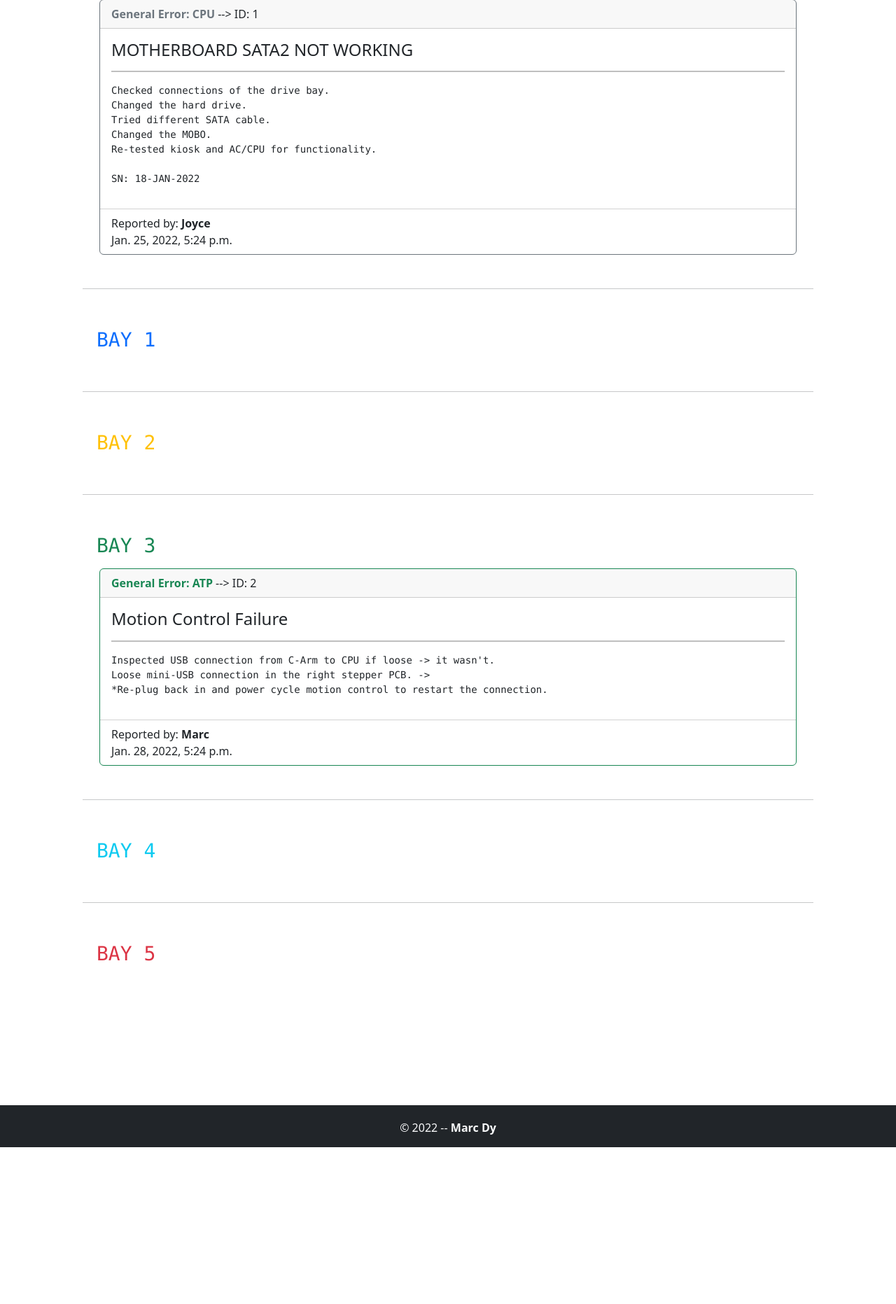
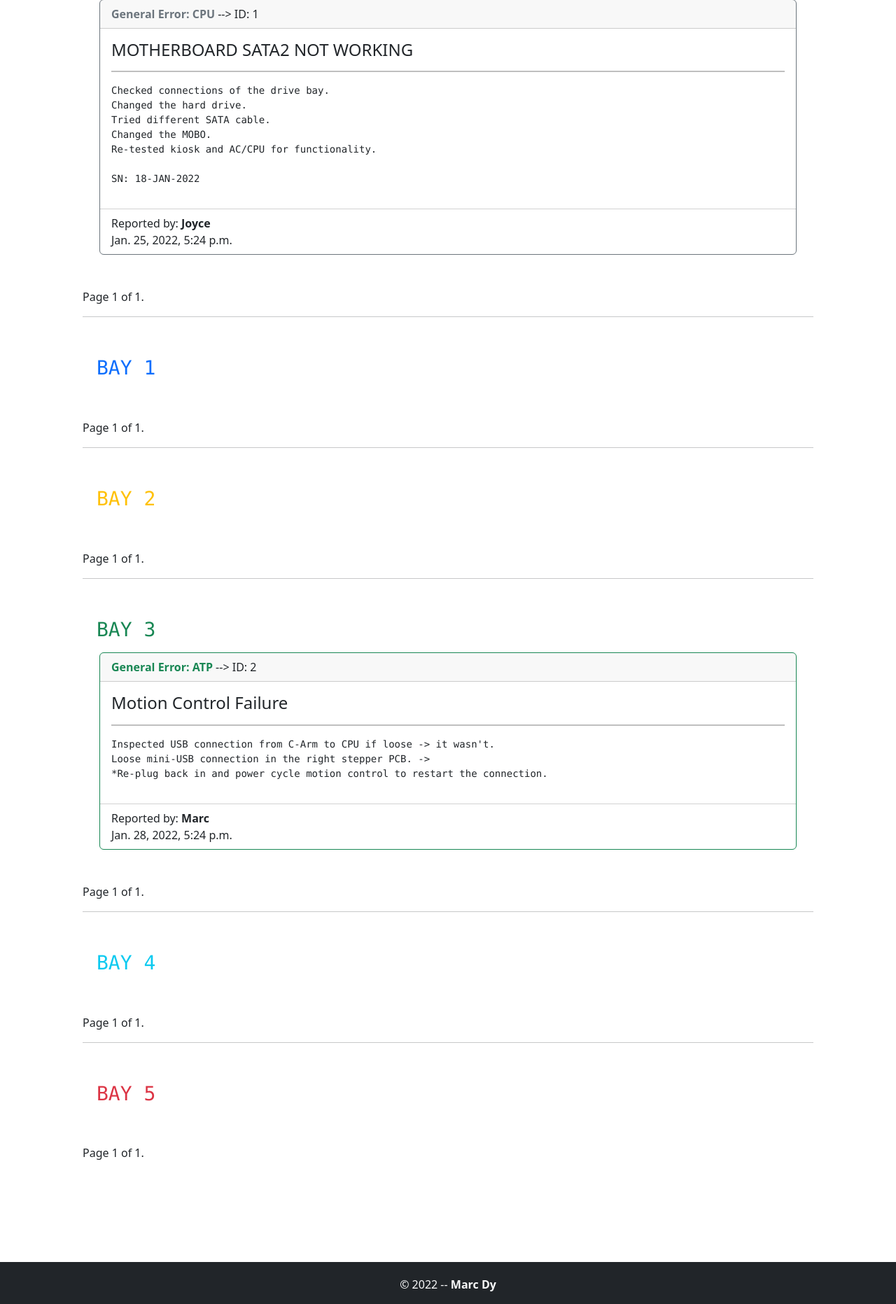
Before and after one commit to decentaro/DataCollectionForWork, a Django app: page /tek84Troubleshoot/errors/ in a window 1280 px wide. Shown: the part 502-2365 px from the top of the page at 70% size. Before the commit the page ends 2141 px from the top, so only its background shows below. Run offline with Django 4.2, Linux system fonts and the light colour scheme; a user stored in the database is signed in; data comes from the database, SQL or seed files in the repository; both versions use the stored data as it was after the commit; some libraries are stand-ins or nearby versions.

Commit message:
Implemented Pagination yet it needs further refactoring

```diff
--- a/tek84Troubleshoot/forms.py
+++ b/tek84Troubleshoot/forms.py
@@ -55,6 +55,7 @@ class EmployeeForm(UserCreationForm):
     )
 
 
+	# Custom Validators for the required fields.
 
 	def clean_username(self):
 		if User.objects.filter(username=self.cleaned_data['username']).exists():
--- a/tek84Troubleshoot/templates/accounts/password_change_done.html
+++ b/tek84Troubleshoot/templates/accounts/password_change_done.html
@@ -3,7 +3,7 @@
 {% block title %}Password Change Done{% endblock %}
 
 {% block content %}
-<div class="container-fluid p-5" id="index-border" style="width: 80%;">
+<div class="container-fluid p-5"  id="index-border" style="width: 80%;">
   <h1>Password Change Successful</h1>
   <p>Your password was changed.</p>
   <a href="{% url 'login' %}">Log In again</a>
--- a/tek84Troubleshoot/templates/accounts/password_reset_confirm.html
+++ b/tek84Troubleshoot/templates/accounts/password_reset_confirm.html
@@ -12,8 +12,10 @@
     {{ form.as_p }}
     <input type="submit" class="btn btn-outline-primary btn-lg mb-5" value="Change my password">
   </form>
+</div>
 {% else %}
-<p>The password reset link was invalid,possibly because it has already been used. Please request a new password reset.</p>
+<div class="container-fluid p-5" style="width: 80%; height: 70%;">
+  <p>The password reset link was invalid,possibly because it has already been used. Please request a new password reset.</p>
 </div>
 
 
--- a/tek84Troubleshoot/templates/accounts/password_reset_form.html
+++ b/tek84Troubleshoot/templates/accounts/password_reset_form.html
@@ -3,7 +3,7 @@
 {% block title %}Forgot Password{% endblock %}
 
 {% block content %}
-<div class="container-fluid p-5" id="index-border" style="width: 80%;">
+<div class="container-fluid p-5" id="index-border" style="width: 80%; height: 70%;">
   <h1>FORGOT PASSWORD</h1>
   <p>Enter your email address below, and we'll email instructions for setting a new one.</p>
 
--- a/tek84Troubleshoot/templates/base.html
+++ b/tek84Troubleshoot/templates/base.html
@@ -116,11 +116,11 @@
 		{% block content %}{% endblock content %}
 	</div>
 
-
 <!-- FOOTER -->
 <div class="footer bg-dark text-center text-lg-start text-light pt-1 mt-5">
 	<!-- Copyright -->
 	<div class="text-center p-3">
+
 	© 2022 -- <strong>Marc Dy</strong>
 	</div>
 	<!-- Copyright -->
--- a/tek84Troubleshoot/templates/errors.html
+++ b/tek84Troubleshoot/templates/errors.html
@@ -41,7 +41,7 @@
     <div class="container-fluid mt-5 mb-5" id="electrical">
             <h3 class="p-2 text-secondary font-monospace">ELECTRICAL</h3>
             <div class="row-1">
-                {% for items in querysetBay0 %}
+                {% for items in queryBay0 %}
                     <div class="col-15 container">
                         <div class="card border-secondary mb-3">
                             <div class="card-header">
@@ -66,13 +66,31 @@
     </div>
 
 
+    <div class="pagination">
+        <span class="step-links">
+            {% if queryBay0.has_previous %}
+                <a href="?page0=1">&laquo; first</a>
+                <a href="?page0={{ queryBay0.previous_page_number }}">previous</a>
+            {% endif %}
+
+            <span class="current">
+                Page {{ queryBay0.number }} of {{ queryBay0.paginator.num_pages }}.
+            </span>
+
+            {% if queryBay0.has_next %}
+                <a href="?page0={{ queryBay0.next_page_number }}">next</a>
+                <a href="?page0={{ queryBay0.paginator.num_pages }}">last &raquo;</a>
+            {% endif %}
+        </span>
+    </div>
+
 
     <!-- BAY 1 -->
     <hr>
     <div class="container-fluid mt-5 mb-5" id="bay1Link">
         <h3 class="p-2 text-primary font-monospace">BAY 1</h3>
         <div class="row-1">
-            {% for items in querysetBay1 %}
+            {% for items in queryBay1 %}
                 <div class="col-15 container">
                         <div class="card border-primary mb-3">
                             <div class="card-header">
@@ -97,13 +115,32 @@
     </div>
 
 
+    <div class="pagination">
+        <span class="step-links">
+            {% if queryBay1.has_previous %}
+                <a href="?page1=1">&laquo; first</a>
+                <a href="?page1={{ queryBay1.previous_page_number }}">previous</a>
+            {% endif %}
+
+            <span class="current">
+                Page {{ queryBay1.number }} of {{ queryBay1.paginator.num_pages }}.
+            </span>
+
+            {% if queryBay1.has_next %}
+                <a href="?page1={{ queryBay1.next_page_number }}">next</a>
+                <a href="?page1={{ queryBay1.paginator.num_pages }}">last &raquo;</a>
+            {% endif %}
+        </span>
+    </div>
+
+
 
     <!-- BAY 2 -->
     <hr>
     <div class="container-fluid mt-5 mb-5" id="bay2Link">
         <h3 class="p-2 text-warning font-monospace">BAY 2</h3>
         <div class="row-1">
-            {% for items in querysetBay2 %}
+            {% for items in queryBay2 %}
                 <div class="col-15 container">
                         <div class="card border-warning mb-3">
                             <div class="card-header">
@@ -127,6 +164,24 @@
         </div>
     </div>
 
+    <div class="pagination">
+        <span class="step-links">
+            {% if queryBay2.has_previous %}
+                <a href="?page2=1">&laquo; first</a>
+                <a href="?page2={{ queryBay2.previous_page_number }}">previous</a>
+            {% endif %}
+
+            <span class="current">
+                Page {{ queryBay2.number }} of {{ queryBay2.paginator.num_pages }}.
+            </span>
+
+            {% if queryBay2.has_next %}
+                <a href="?page2={{ queryBay2.next_page_number }}">next</a>
+                <a href="?page2={{ queryBay2.paginator.num_pages }}">last &raquo;</a>
+            {% endif %}
+        </span>
+    </div>
+
 
 
     <!-- BAY 3 -->
@@ -134,7 +189,7 @@
     <div class="container-fluid mt-5 mb-5" id="bay3Link">
         <h3 class="p-2 text-success font-monospace">BAY 3</h3>
         <div class="row-1">
-            {% for items in querysetBay3 %}
+            {% for items in queryBay3 %}
                 <div class="col-15 container">
                         <div class="card border-success mb-3">
                             <div class="card-header">
@@ -159,13 +214,32 @@
     </div>
 
 
+    <div class="pagination">
+        <span class="step-links">
+            {% if queryBay3.has_previous %}
+                <a href="?page3=1">&laquo; first</a>
+                <a href="?page3={{ queryBay3.previous_page_number }}">previous</a>
+            {% endif %}
+
+            <span class="current">
+                Page {{ queryBay3.number }} of {{ queryBay3.paginator.num_pages }}.
+            </span>
+
+            {% if queryBay3.has_next %}
+                <a href="?page3={{ queryBay3.next_page_number }}">next</a>
+                <a href="?page3={{ queryBay3.paginator.num_pages }}">last &raquo;</a>
+            {% endif %}
+        </span>
+    </div>
+
+
 
     <!-- BAY 4 -->
     <hr>
     <div class="container-fluid mt-5 mb-5" id="bay4Link">
         <h3 class="p-2 text-info font-monospace">BAY 4</h3>
         <div class="row-1">
-            {% for items in querysetBay4 %}
+            {% for items in queryBay4 %}
                 <div class="col-15 container">
                         <div class="card border-info mb-3">
                             <div class="card-header">
@@ -190,13 +264,32 @@
     </div>
 
 
+    <div class="pagination">
+        <span class="step-links">
+            {% if queryBay4.has_previous %}
+                <a href="?page4=1">&laquo; first</a>
+                <a href="?page4={{ queryBay4.previous_page_number }}">previous</a>
+            {% endif %}
+
+            <span class="current">
+                Page {{ queryBay4.number }} of {{ queryBay4.paginator.num_pages }}.
+            </span>
+
+            {% if queryBay4.has_next %}
+                <a href="?page4={{ queryBay4.next_page_number }}">next</a>
+                <a href="?page4={{ queryBay4.paginator.num_pages }}">last &raquo;</a>
+            {% endif %}
+        </span>
+    </div>
+
+
 
     <!-- BAY 5 -->
     <hr>
     <div class="container-fluid mt-5 mb-5" id="bay5Link">
         <h3 class="p-2 text-danger font-monospace">BAY 5</h3>
         <div class="row-1">
-            {% for items in querysetBay5 %}
+            {% for items in queryBay5 %}
                 <div class="col-15 container">
                         <div class="card border-danger mb-3">
                             <div class="card-header">
@@ -218,6 +311,25 @@
                     </div>
             {% endfor %}
         </div>
+    </div>
+
+
+    <div class="pagination">
+        <span class="step-links">
+            {% if queryBay5.has_previous %}
+                <a href="?page5=1">&laquo; first</a>
+                <a href="?page5={{ queryBay5.previous_page_number }}">previous</a>
+            {% endif %}
+
+            <span class="current">
+                Page {{ queryBay5.number }} of {{ queryBay5.paginator.num_pages }}.
+            </span>
+
+            {% if queryBay5.has_next %}
+                <a href="?page5={{ queryBay5.next_page_number }}">next</a>
+                <a href="?page5={{ queryBay5.paginator.num_pages }}">last &raquo;</a>
+            {% endif %}
+        </span>
     </div>
     <br>
     <br>
--- a/tek84Troubleshoot/templates/registration/login.html
+++ b/tek84Troubleshoot/templates/registration/login.html
@@ -20,7 +20,7 @@
 {% endif %}
 
 
-<div class="container-fluid" id="index-border" style="width: 80%;">
+<div class="container-fluid" id="index-border" style="width: 80%";>
     <form method="post" action="{% url 'login' %}">
     {% csrf_token %}
         <h1 class="p-5">LOG IN</h1>
--- a/tek84Troubleshoot/templates/registration/logout.html
+++ b/tek84Troubleshoot/templates/registration/logout.html
@@ -2,7 +2,7 @@
 {% block title %} Log Out {% endblock %}
 {% block content %}
 
-<div class="container-fluid p-5" id="index-border" style="width: 100%;">
+<div class="container-fluid p-5" id="index-border" style="width: 80%;">
     <h1>LOGGED OUT</h1>
     <p>Thanks for spending some quality time with the website today.</p>
 	<a href="{% url 'login' %}">Log In again</a>
--- a/tek84Troubleshoot/templates/registration/signup.html
+++ b/tek84Troubleshoot/templates/registration/signup.html
@@ -35,7 +35,7 @@
 
 
 
-<div class="container-fluid" id="index-border" style="width: 50%;">
+<div class="container-fluid" id="index-border" style="width: 80%;">
     <form method="post" action="{% url 'signup' %}">
     {% csrf_token %}
         <h1 class="mb-5">CREATE NEW ACCOUNT</h1>
--- a/tek84Troubleshoot/templates/search_results.html
+++ b/tek84Troubleshoot/templates/search_results.html
@@ -39,5 +39,4 @@
 
 
 
-
 {% endblock content %}
--- a/tek84Troubleshoot/views.py
+++ b/tek84Troubleshoot/views.py
@@ -123,8 +123,7 @@ def index(request):
 	context = {'form':form}
 	return render(request, 'index.html', context)
 
-
-
+from django.core.paginator import Paginator
 
 # Display Errors Page
 def errors(request):
@@ -136,13 +135,58 @@ def errors(request):
 	querysetBay4 = InputError.objects.all().filter(bays = 'BAY4').order_by('-date_posted')
 	querysetBay5 = InputError.objects.all().filter(bays = 'BAY5').order_by('-date_posted')
 
+
+
+	# ELECTRICAL
+	paginator0= Paginator(querysetBay0, 2)
+	page0 = request.GET.get('page0')
+	queryBay0 = paginator0.get_page(page0)
+
+
+	# BAY 1
+	paginator1= Paginator(querysetBay1, 2)
+	page1 = request.GET.get('page1')
+	queryBay1 = paginator1.get_page(page1)
+
+
+	# BAY 2
+	paginator2 = Paginator(querysetBay2, 2)
+	page2 = request.GET.get('page2')
+	queryBay2 = paginator2.get_page(page2)
+
+
+	# BAY 3
+	paginator3 = Paginator(querysetBay3, 2)
+	page3 = request.GET.get('page3')
+	queryBay3 = paginator3.get_page(page3)
+
+
+	# BAY 4
+	paginator4 = Paginator(querysetBay4, 2)
+	page4 = request.GET.get('page4')
+	queryBay4 = paginator4.get_page(page4)
+
+
+	# BAY 5
+	paginator5 = Paginator(querysetBay5, 2)
+	page5 = request.GET.get('page5')
+	queryBay5 = paginator5.get_page(page5)
+
+
+
 	context = {
-		'querysetBay0': querysetBay0,
-		'querysetBay1': querysetBay1,
-		'querysetBay2': querysetBay2,
-		'querysetBay3': querysetBay3,
-		'querysetBay4': querysetBay4,
-		'querysetBay5': querysetBay5,
+		#'querysetBay0': querysetBay0,
+		#'querysetBay1': querysetBay1,
+		#'querysetBay2': querysetBay2,
+		#'querysetBay3': querysetBay3,
+		#'querysetBay4': querysetBay4,
+		#'querysetBay5': querysetBay5,
+		'queryBay0': queryBay0,
+		'queryBay1': queryBay1,
+		'queryBay2': queryBay2,
+		'queryBay3': queryBay3,
+		'queryBay4': queryBay4,
+		'queryBay5': queryBay5,
 	}
 
 	if not request.user.is_authenticated:
```
Also changed, not shown: db.sqlite3.
